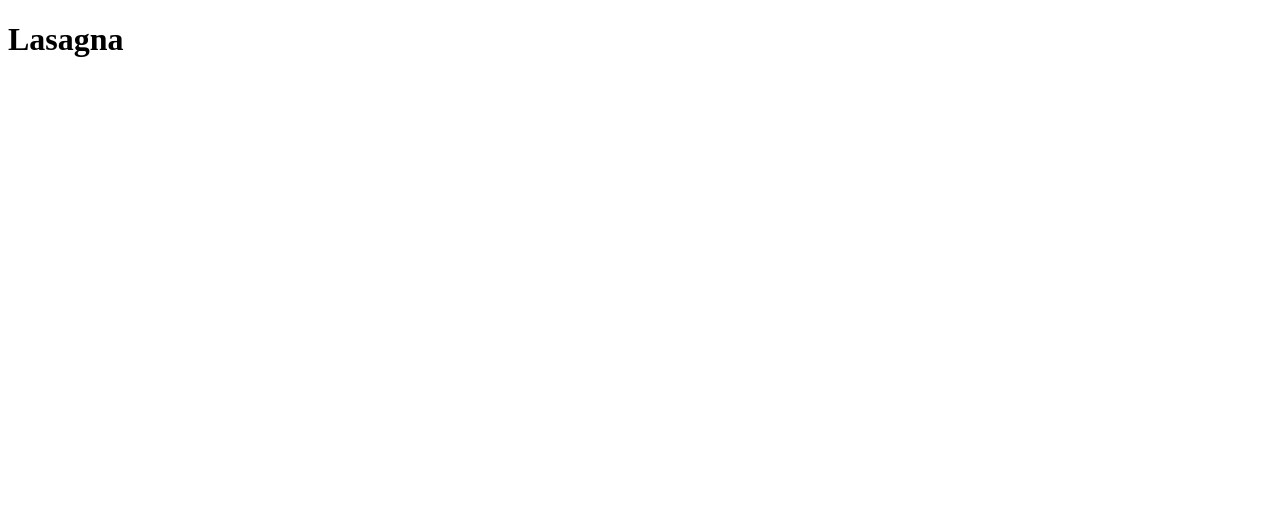
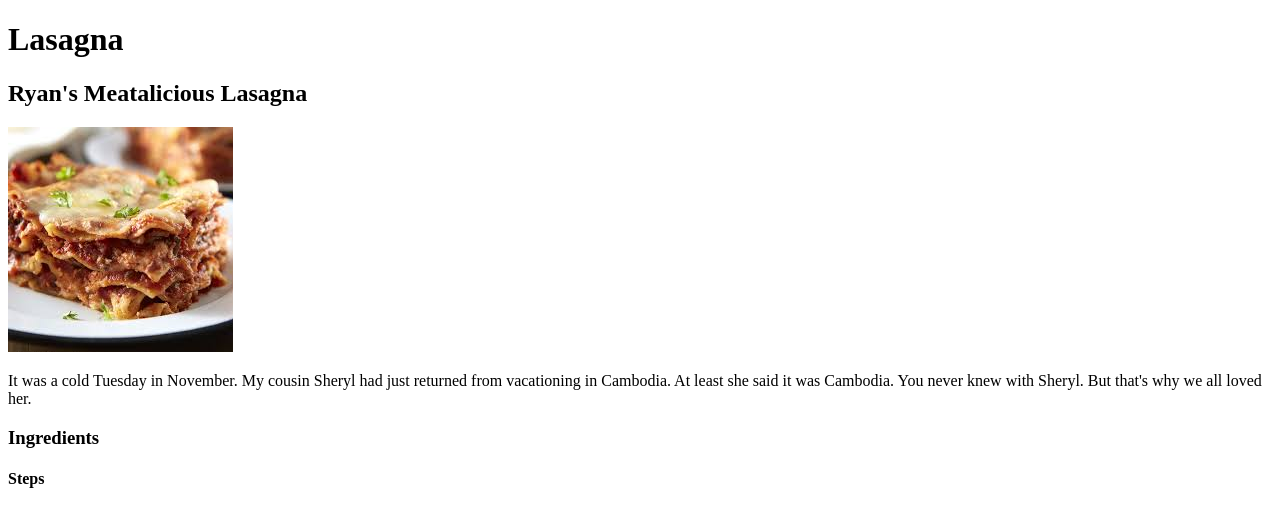
Before and after one commit to Ryanwo1/recipes, a plain HTML site: page recipe_list/lasagna.html in a window 1280 px wide. Drawn offline with Linux system fonts and the light colour scheme.

Commit message:
add headings for lasagna recipe

```diff
--- a/recipe_list/lasagna.html
+++ b/recipe_list/lasagna.html
@@ -8,5 +8,11 @@
 </head>
 <body>
     <h1>Lasagna</h1>
+    <h2>Ryan's Meatalicious Lasagna</h2>
+    <img src="../img/images.jpeg" alt="There's a beautiful lasagna here, trust me.">
+    <p>It was a cold Tuesday in November. My cousin Sheryl had just returned from vacationing in Cambodia. At least she said it was Cambodia. You never knew with Sheryl. But that's why we all loved her.</p>
+    <h3>Ingredients</h3>
+    <!-- Add stuff-->
+    <h4>Steps</h4>
 </body>
 </html>
```
Also changed, not shown: index.html (+1 -1 lines), img/images.jpeg (added).
